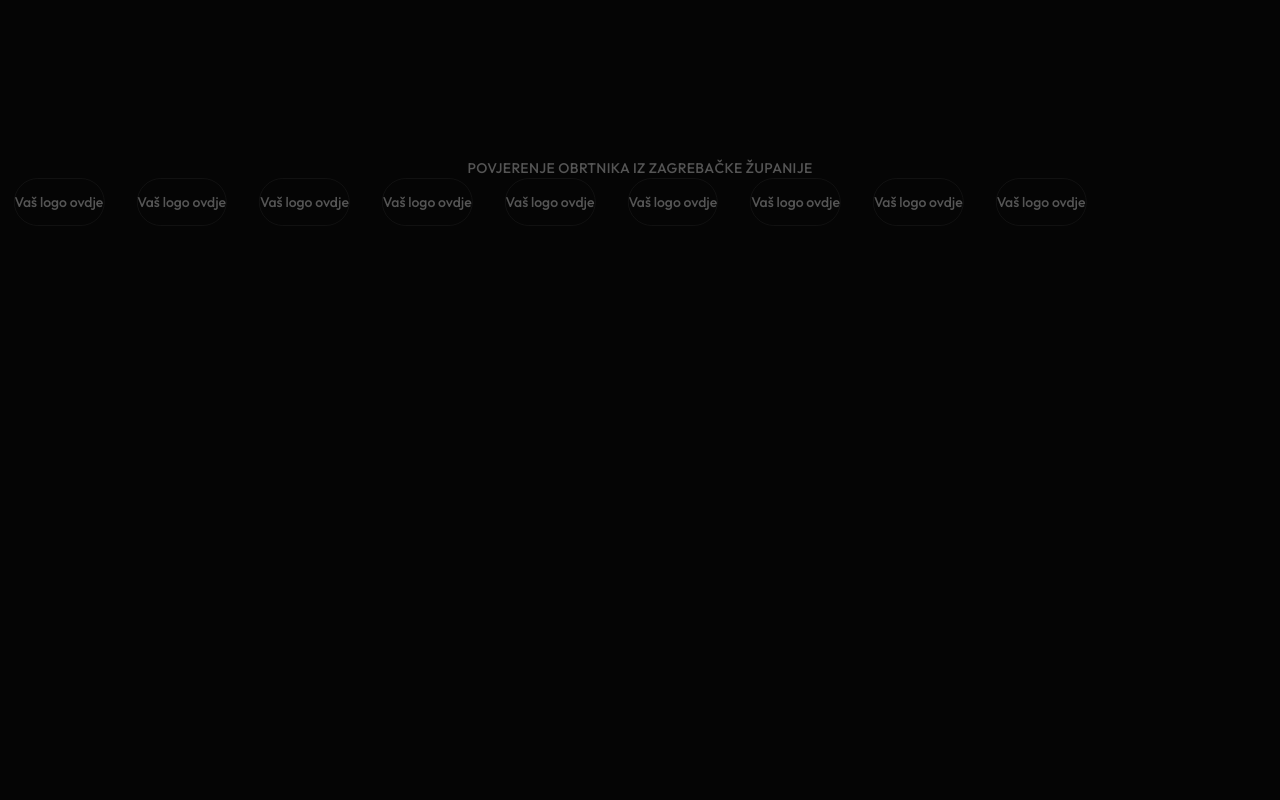
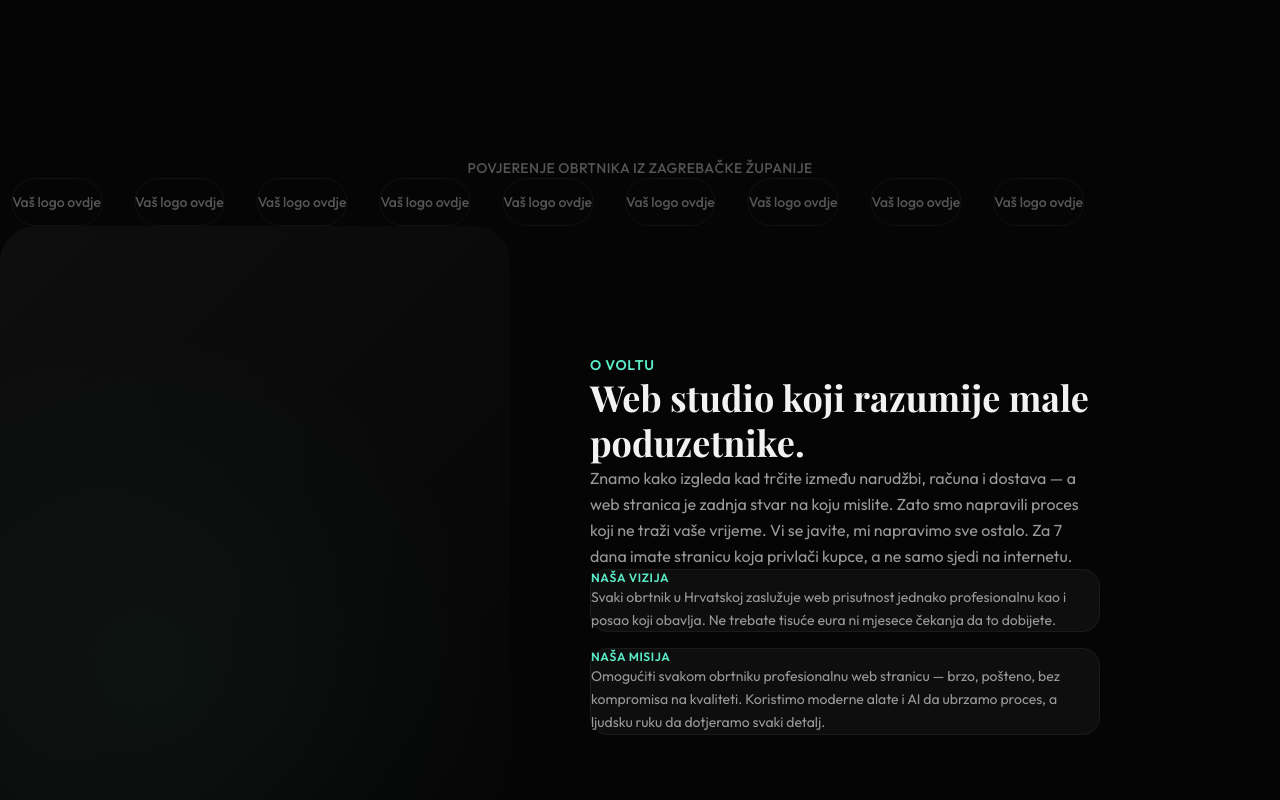
Before and after one commit to karloturk333-hash/volthr, a Next.js app: page / in a window 1280 px wide. Shown: the part 562-1362 px from the top of the page. Before the commit the page ends 800 px from the top, so only its background shows below. Built offline with nearby package versions, Linux system fonts and the light colour scheme.

Commit message:
feat: about split section with vision/mission cards
Co-Authored-By: Claude Opus 4.6 <noreply@anthropic.com>

```diff
--- a/app/page.tsx
+++ b/app/page.tsx
@@ -1,11 +1,13 @@
 import { Hero } from "@/components/sections/Hero"
 import { ClientLogos } from "@/components/sections/ClientLogos"
+import { AboutSplit } from "@/components/sections/AboutSplit"
 
 export default function HomePage() {
   return (
     <main>
       <Hero />
       <ClientLogos />
+      <AboutSplit />
     </main>
   )
 }
--- /dev/null
+++ b/components/sections/AboutSplit.tsx
@@ -0,0 +1,95 @@
+"use client"
+
+import { m } from "motion/react"
+import { ABOUT_SECTION } from "@/lib/content"
+
+const fadeUp = {
+  hidden: { opacity: 0, y: 24 },
+  visible: { opacity: 1, y: 0, transition: { duration: 0.6, ease: "easeOut" as const } },
+}
+
+export function AboutSplit() {
+  return (
+    <section className="px-6 py-24">
+      <div className="mx-auto grid max-w-[1100px] items-center gap-12 lg:grid-cols-2 lg:gap-20">
+        {/* Left: Image placeholder */}
+        <m.div
+          className="relative aspect-[4/5] w-full overflow-hidden"
+          style={{
+            borderRadius: "var(--r-xl)",
+            background: "linear-gradient(135deg, var(--surface-card), var(--surface))",
+          }}
+          initial={{ opacity: 0, x: -24 }}
+          whileInView={{ opacity: 1, x: 0 }}
+          viewport={{ once: true, amount: 0.1 }}
+          transition={{ duration: 0.6, ease: "easeOut" as const }}
+        >
+          <div
+            className="absolute inset-0 opacity-30"
+            style={{
+              background: "radial-gradient(circle at 30% 70%, var(--accent-glow), transparent 60%)",
+            }}
+          />
+        </m.div>
+
+        {/* Right: Text content */}
+        <m.div
+          initial="hidden"
+          whileInView="visible"
+          viewport={{ once: true, amount: 0.1 }}
+          variants={{ hidden: {}, visible: { transition: { staggerChildren: 0.1 } } }}
+        >
+          <m.p
+            variants={fadeUp}
+            className="mb-3 text-sm font-semibold uppercase tracking-wider"
+            style={{ color: "var(--accent)" }}
+          >
+            {ABOUT_SECTION.label}
+          </m.p>
+
+          <m.h2
+            variants={fadeUp}
+            className="font-playfair text-3xl font-bold leading-tight md:text-4xl"
+            style={{ color: "var(--text)" }}
+          >
+            {ABOUT_SECTION.heading}
+          </m.h2>
+
+          <m.p
+            variants={fadeUp}
+            className="mt-5 text-base leading-relaxed"
+            style={{ color: "var(--text-2)" }}
+          >
+            {ABOUT_SECTION.body}
+          </m.p>
+
+          {/* Vision & Mission cards */}
+          <div className="mt-10 flex flex-col gap-4">
+            {[ABOUT_SECTION.vision, ABOUT_SECTION.mission].map((card) => (
+              <m.div
+                key={card.label}
+                variants={fadeUp}
+                className="border p-6"
+                style={{
+                  borderColor: "var(--border)",
+                  borderRadius: "var(--r-md)",
+                  background: "var(--surface-card)",
+                }}
+              >
+                <p
+                  className="mb-2 text-xs font-semibold uppercase tracking-wider"
+                  style={{ color: "var(--accent)" }}
+                >
+                  {card.label}
+                </p>
+                <p className="text-sm leading-relaxed" style={{ color: "var(--text-2)" }}>
+                  {card.text}
+                </p>
+              </m.div>
+            ))}
+          </div>
+        </m.div>
+      </div>
+    </section>
+  )
+}
```
